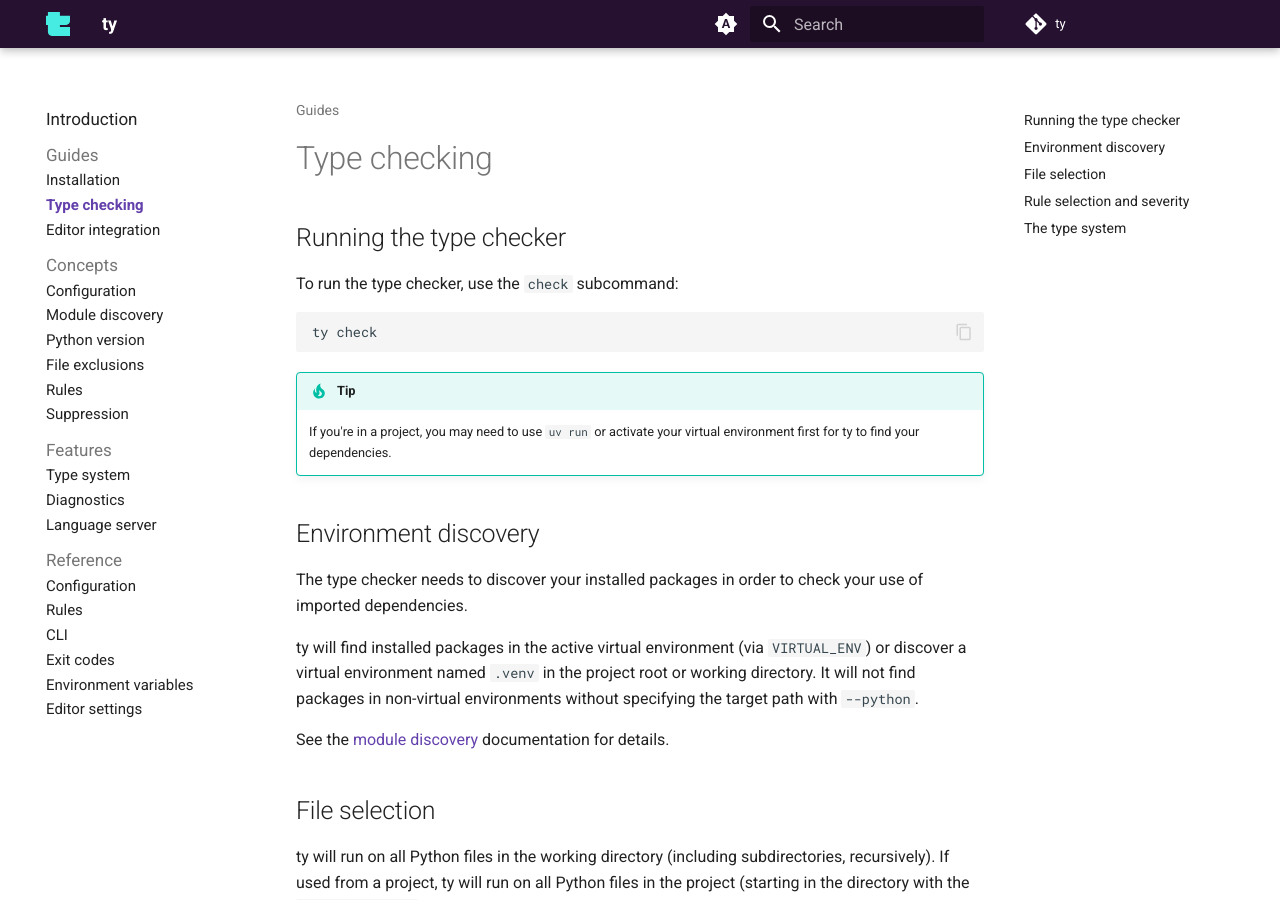
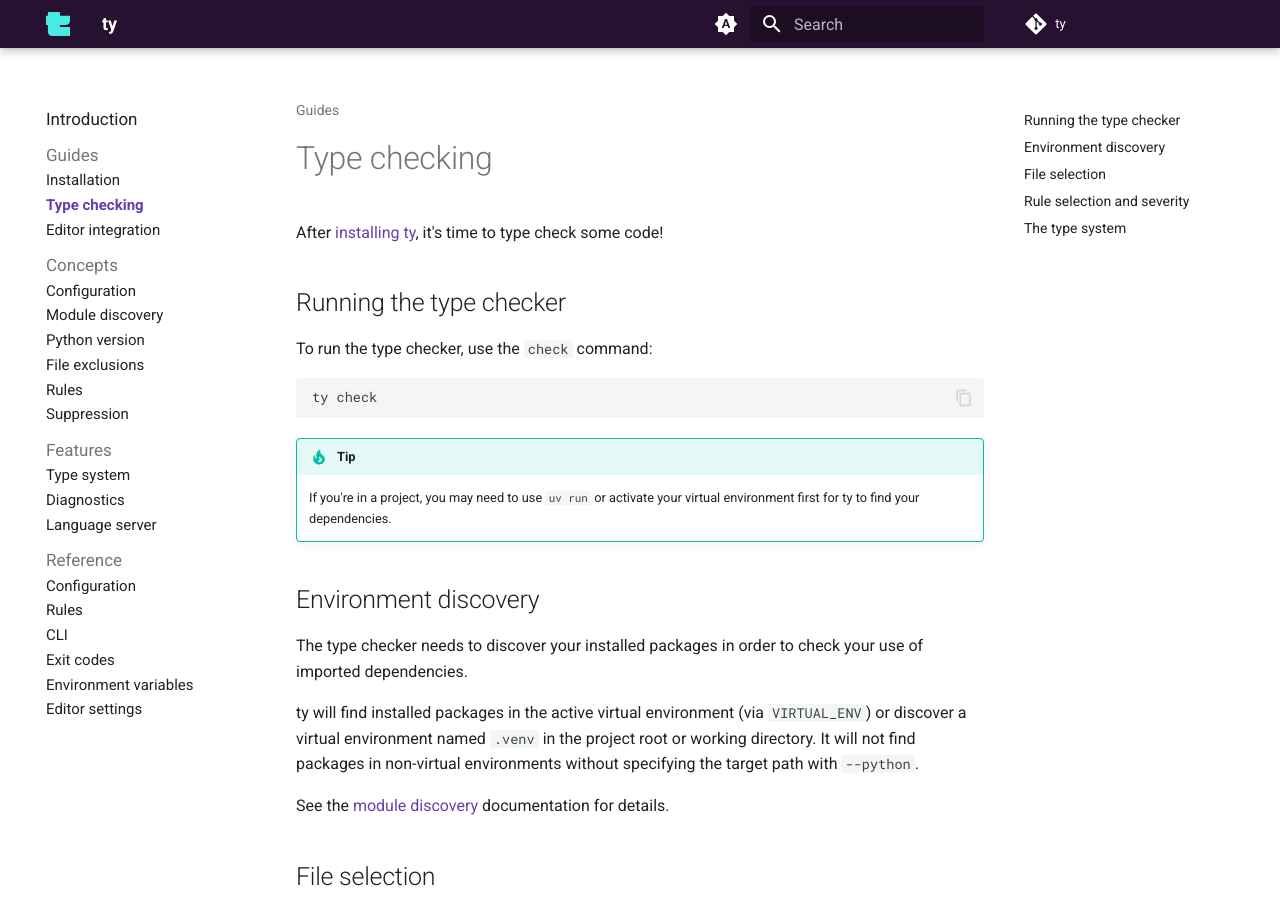
Before and after one commit to astral-sh/ty, an MkDocs documentation site: the page built from docs/type-checking.md, in a window 1280 px wide and 900 px high. Built offline with MkDocs 1.6.1 and Material for MkDocs 9.7.7, drawn with Linux system fonts in a browser that asks for light colours; comment, search, counter and statistics services are not loaded.

Commit message:
Include a ref to the installation document in the type checking guide

````diff
--- a/docs/type-checking.md
+++ b/docs/type-checking.md
@@ -1,8 +1,10 @@
 # Type checking
+
+After [installing ty](./installation.md), it's time to type check some code!
 
 ## Running the type checker
 
-To run the type checker, use the `check` subcommand:
+To run the type checker, use the `check` command:
 
 ```shell
 ty check
````
